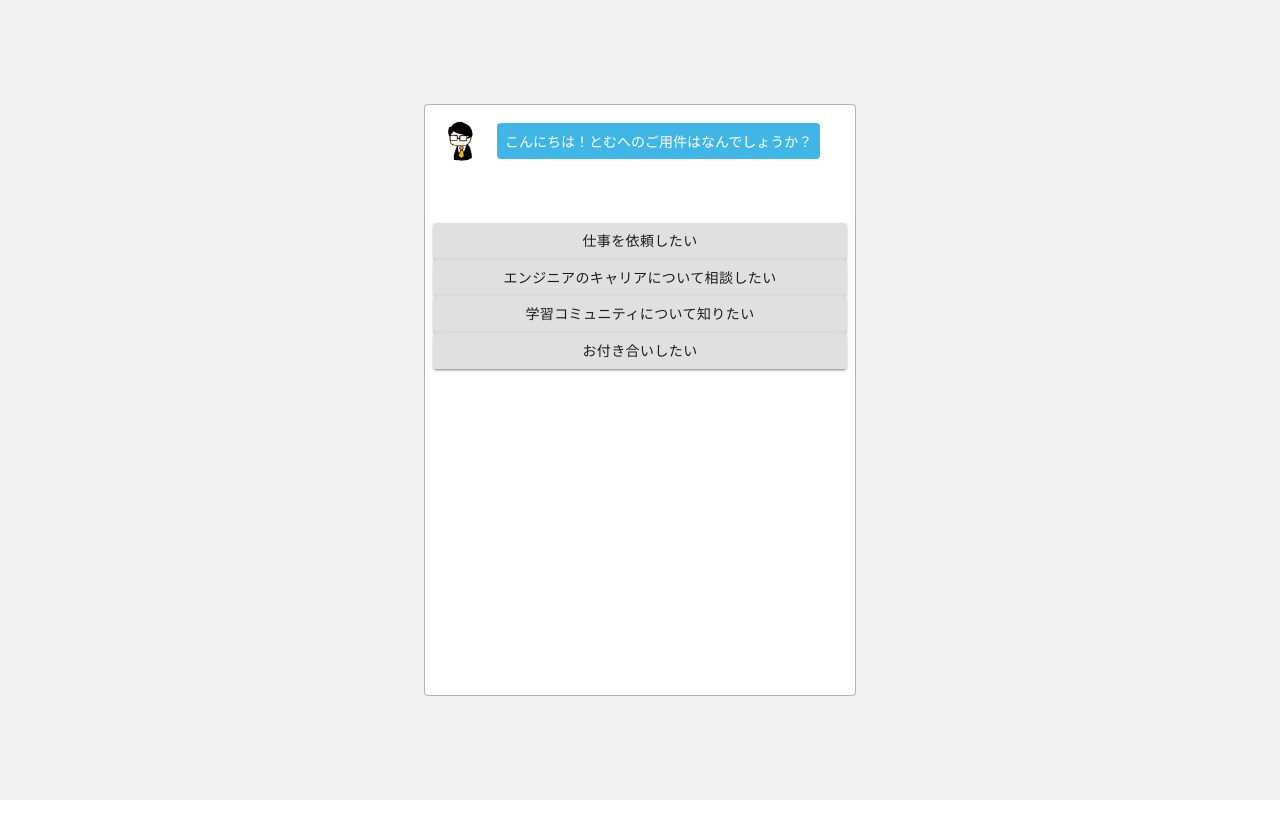
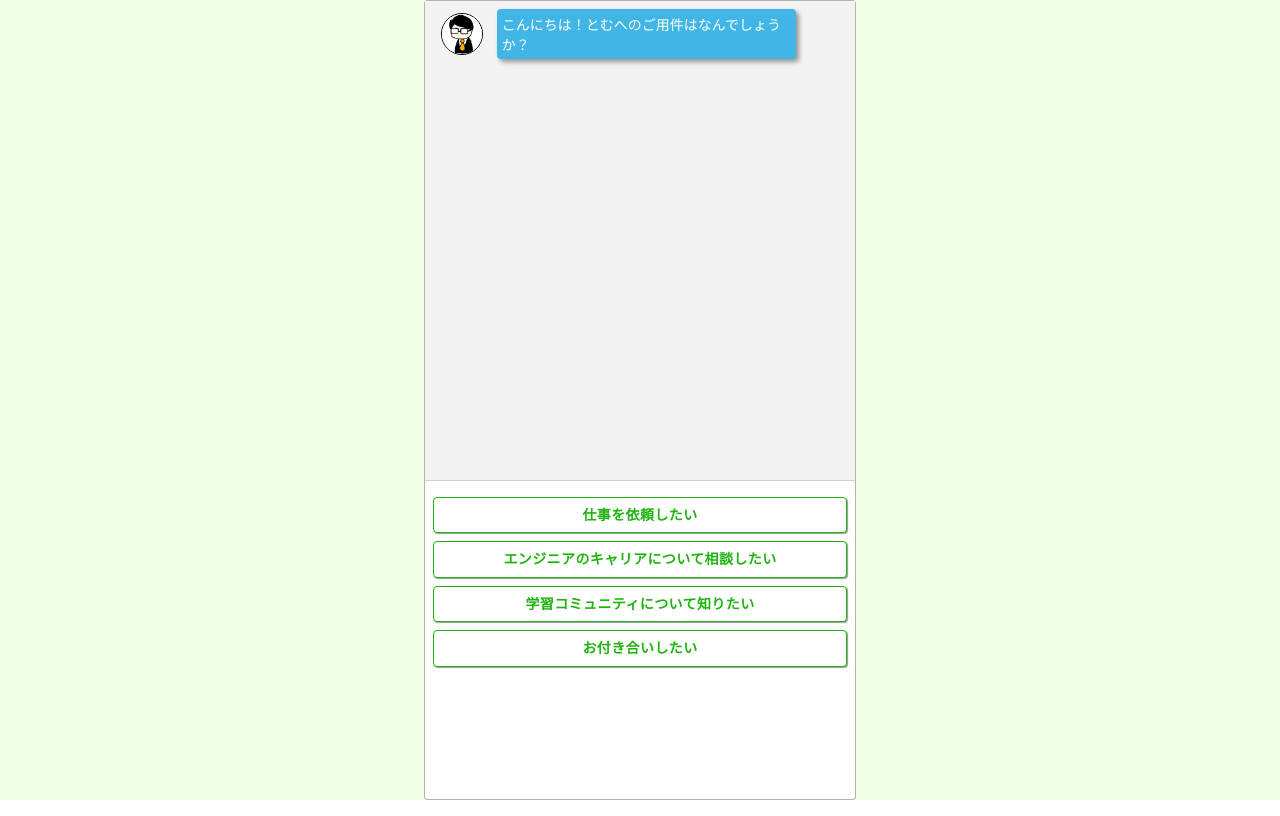
Before and after one commit to tom-waka/refuse-game, a React (Create React App) app: page / in a window 1280 px wide. Built offline with nearby package versions, Linux system fonts and the light colour scheme.

Commit message:
見た目の調整

```diff
--- a/src/assets/styles/style.css
+++ b/src/assets/styles/style.css
@@ -2,7 +2,7 @@
   position: relative;
   height: 100vh;
   width: 100%;
-  background: #f3f3f3;
+  background: #f1ffe8;
 }
 
 .c-box {
@@ -12,7 +12,7 @@
   box-sizing: border-box;
   height: 100%;
   width: 100%;
-  max-height: 592px;
+  max-height: 812px;
   max-width: 432px;
   /* padding: 0 1rem; */
 
@@ -27,21 +27,36 @@
   display: flex;
   flex-flow: column;
   justify-content: flex-end;
-  height: 192px;
-  margin: 0 0.5rem;
+  margin: 1rem 0.5rem 0;
 }
 
-.p-chat__bubble {
+.bubble__question {
   background: #41B6E6;
   border-radius: 4px;
   color: #fff;
   font-size: 14px;
   font-weight: 500;
+  padding: .3rem;
+  margin-right: 1rem;
+  max-width: 70%;
+  width: auto;
+  box-shadow: 3px 3px 5px rgba(0,0,0,0.4);
+}
+
+.bubble__answer {
+  background: #adadad;
+  border-radius: 4px;
+  color: #fff;
+  font-size: 14px;
+  font-weight: 500;
   padding: .5rem;
-  margin-right: 1rem;
-  max-width: 80%;
+  margin-right: 0.5rem;
+  max-width: 70%;
   width: auto;
+  box-shadow: 3px 3px 5px rgba(0,0,0,0.4);
 }
+
+
 
 .p-chat__row {
   display: flex;
@@ -68,3 +83,14 @@
   letter-spacing: .125rem;
   line-height: 1.7;
 }
+
+.chats_area{
+  height: 60%;
+  background-color: #f3f3f3;
+  border-bottom: 1px solid #d2d2d2;
+}
+
+.answers_area{
+  height: 40%;
+  /* background-color: #e8ffe6; */
+}
--- a/src/components/Answer.jsx
+++ b/src/components/Answer.jsx
@@ -1,17 +1,27 @@
 import React from 'react';
-import { makeStyles } from '@material-ui/core/styles';
+import { makeStyles, createStyles } from '@material-ui/core/styles';
 import Button from '@material-ui/core/Button';
 
-const useStyles = makeStyles((theme) => ({
-  root: {
-
-  },
-}));
+const useStyles = makeStyles(() => (
+  createStyles( {
+    "button": {
+      borderColor: '#1eb30d',
+      backgroundColor: '#fff',
+      color: '#1eb30d',
+      fontWeight: 600,
+      marginBottom: '8px',
+      boxShadow: '1px 1px 1px rgba(0,0,0,0.4)'
+    }
+  })
+));
 
 const Answer = (props) => {
-  // const classes = useStyles();
+  const classes = useStyles();
   return(
-    <Button variant="contained" onClick={() => props.select(props.content, props.nextId)}>
+    <Button
+      className={classes.button}
+      variant="outlined" onClick={() => props.select(props.content, props.nextId)}
+    >
       {props.content}
     </Button>
   )
--- a/src/components/Chat.jsx
+++ b/src/components/Chat.jsx
@@ -4,22 +4,34 @@ import ListItemAvatar from '@material-ui/core/ListItemAvatar';
 import Avatar from '@material-ui/core/Avatar';
 import NoPrfile from '../assets//img/noprofile.png';
 import Icon from '../assets/img/eigyokun.png';
+import { makeStyles, createStyles } from '@material-ui/core/styles';
 
 
 const Chat = (props) => {
   const isQuestion = (props.type === 'question');
-  const classes = isQuestion ? 'p-chat__row' : 'p-chat__reverse';
+  const chatType = isQuestion ? 'p-chat__row' : 'p-chat__reverse';
+  const bubbleColor = isQuestion ? 'bubble__question' : 'bubble__answer';
+
+  const useStyles = makeStyles(() => (
+    createStyles( {
+      "avatar": {
+        border: '1px solid'
+      }
+    })
+  ));
+
+  const classes = useStyles();
 
   return (
-    <ListItem className={classes}>
-      <ListItemAvatar>
+    <ListItem className={chatType}>
+      <ListItemAvatar >
         {isQuestion ? (
-          <Avatar alt="icon" src={Icon} />
+          <Avatar alt="icon" src={Icon} className={classes.avatar} />
         ): (
-          <Avatar alt="icon" src={NoPrfile} />
+          <Avatar alt="icon" src={NoPrfile} className={classes.avatar} />
         )}
       </ListItemAvatar>
-      <div className="p-chat__bubble">{props.text}</div>
+      <div className={bubbleColor}>{props.text}</div>
     </ListItem>
   )
 }
--- a/src/components/Chats.jsx
+++ b/src/components/Chats.jsx
@@ -1,20 +1,23 @@
 import React from 'react';
-import { makeStyles } from '@material-ui/core/styles';
+import { makeStyles, createStyles } from '@material-ui/core/styles';
 import List from '@material-ui/core/List';
 import {Chat} from './index';
 
 
-const useStyles = makeStyles((theme) => ({
-  root: {
-    width: '100%',
-    // backgroundColor: theme.palette.background.paper,
-  },
-}));
+const useStyles = makeStyles(() => (
+  createStyles( {
+    "chats": {
+      height: '100%',
+      padding: '0',
+      overflow: 'auto'
+    }
+  })
+));
 
 const Chats = (props) => {
   const classes = useStyles();
   return (
-    <List className={classes.root}>
+    <List className={classes.chats}>
       {props.chats.map((chat, index) => {
         return <Chat text={chat.text} type={chat.type} key={index.toString()}/>
       })}
```
